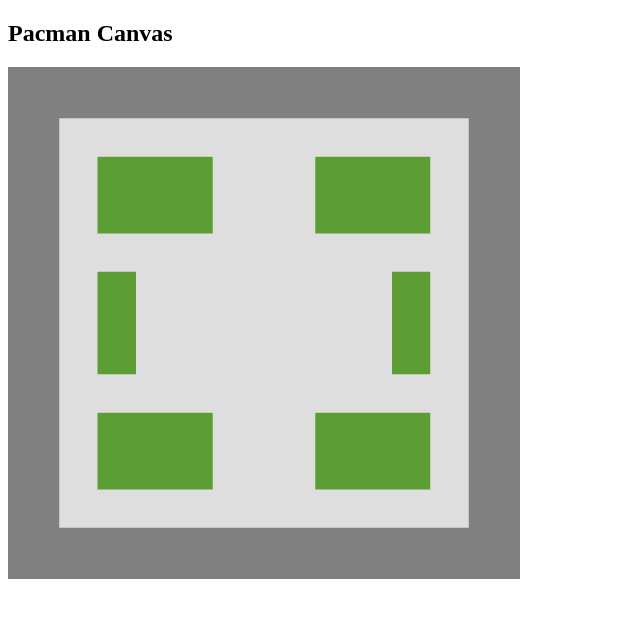
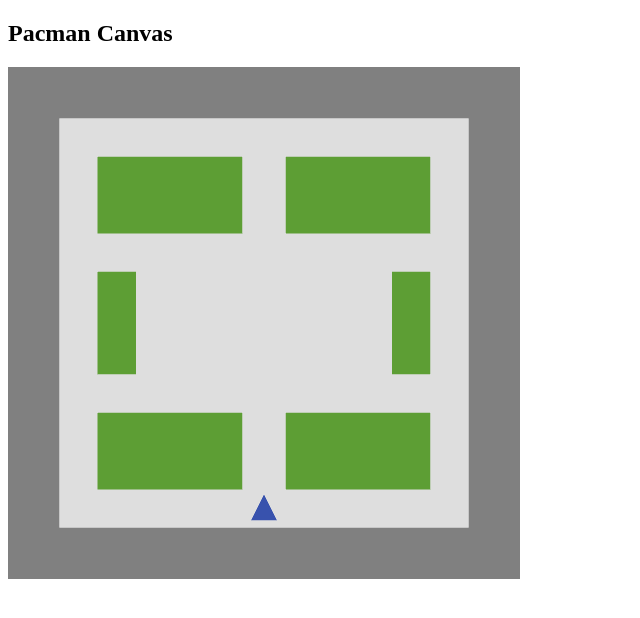
Before and after one commit to nathanlao/modified_version_of_Pacman, a plain HTML site: page index.html in a window 1280 px wide. Shown: the whole page, without its empty margins (0-640 px from the left). Drawn offline with Linux system fonts and the light colour scheme.

Commit message:
added blue pacman

```diff
--- a/index.html
+++ b/index.html
@@ -26,6 +26,12 @@
                 gl_FragColor = vec4(0.365, 0.62, 0.204, 1.0); // green
             }
         </script>
+        <script id="fragment-shader-blue-pacman" type="x-shader/x-fragment">
+            precision mediump float;
+            void main() {
+                gl_FragColor = vec4(0.22, 0.322, 0.678, 1.0); // blue
+            }
+        </script>
         <script type="text/javascript" src="../Common/webgl-utils.js"></script>
         <script type="text/javascript" src="../Common/initShaders.js"></script>
         <script type="text/javascript" src="../Common/MV.js"></script>
--- a/pacman.js
+++ b/pacman.js
@@ -5,6 +5,7 @@ var gl;
 // var programBlueBorders;
 var programGreyCorridors;
 var programGreenBlock;
+var programBluePacman;
 
 // Four Vertices for grey square
 var verticesGreyCorridors = [
@@ -18,20 +19,20 @@ var verticesGreyCorridors = [
 var verticesGreenBlock1 = [
     vec2( -0.65, -0.35 ),
     vec2( -0.65, -0.65 ),
-    vec2( -0.2, -0.65 ),
-    vec2( -0.2, -0.35 ),
+    vec2( -0.085, -0.65 ),
+    vec2( -0.085, -0.35 ),
 ];
 
 var verticesGreenBlock2 = [
     vec2( 0.65, -0.35 ),
     vec2( 0.65, -0.65 ),
-    vec2( 0.2, -0.65 ),
-    vec2( 0.2, -0.35 ),
+    vec2( 0.085, -0.65 ),
+    vec2( 0.085, -0.35 ),
 ];
 
 var verticesGreenBlock3 = [
-    vec2( -0.2, 0.35 ),
-    vec2( -0.2, 0.65 ),
+    vec2( -0.085, 0.35 ),
+    vec2( -0.085, 0.65 ),
     vec2( -0.65, 0.65 ),
     vec2( -0.65, 0.35 ),
 ];
@@ -39,11 +40,11 @@ var verticesGreenBlock3 = [
 var verticesGreenBlock4 = [
     vec2( 0.65, 0.35 ),
     vec2( 0.65, 0.65 ),
-    vec2( 0.2, 0.65 ),
-    vec2( 0.2, 0.35 ),
+    vec2( 0.085, 0.65 ),
+    vec2( 0.085, 0.35 ),
 ];
 
-// Four vertices for green blocks (2 small ones)
+// Two vertices for green blocks (2 small ones)
 var verticesGreenBlock5 = [
     vec2( -0.65, -0.2 ),
     vec2( -0.65, 0.2 ),
@@ -56,6 +57,13 @@ var verticesGreenBlock6 = [
     vec2( 0.65, -0.2 ),
     vec2( 0.5, -0.2 ),
     vec2( 0.5, 0.2),
+];
+
+// Blue triangle pacman
+var verticesBluePacman = [
+    vec2( -0.05, -0.77 ), // bottom left
+    vec2( 0.05, -0.77 ), // bottom right
+    vec2( 0.0, -0.67 ) // top
 ];
 
 function initializeContext() {
@@ -86,6 +94,7 @@ async function setup() {
     // Load shaders (from html) and initialize attribute buffers
     programGreyCorridors = initShaders( gl, "vertex-shader", "fragment-shader-grey-corridors" )
     programGreenBlock = initShaders( gl, "vertex-shader", "fragment-shader-green-blocks" )
+    programBluePacman = initShaders( gl, "vertex-shader", "fragment-shader-blue-pacman")
 
     // Draw!
     render()
@@ -154,6 +163,11 @@ function render() {
     createVertexArrayObjects(bufferIdGreen6, programGreenBlock)
     renderTriangleFan(verticesGreenBlock6, programGreenBlock)
 
+    // Blue Pacman
+    var bufferIdBluePacman = createBuffers(verticesBluePacman)
+    createVertexArrayObjects(bufferIdBluePacman, programBluePacman)
+    gl.drawArrays(gl.TRIANGLES, 0, verticesBluePacman.length)
+
 }
 
 window.onload = setup
```
